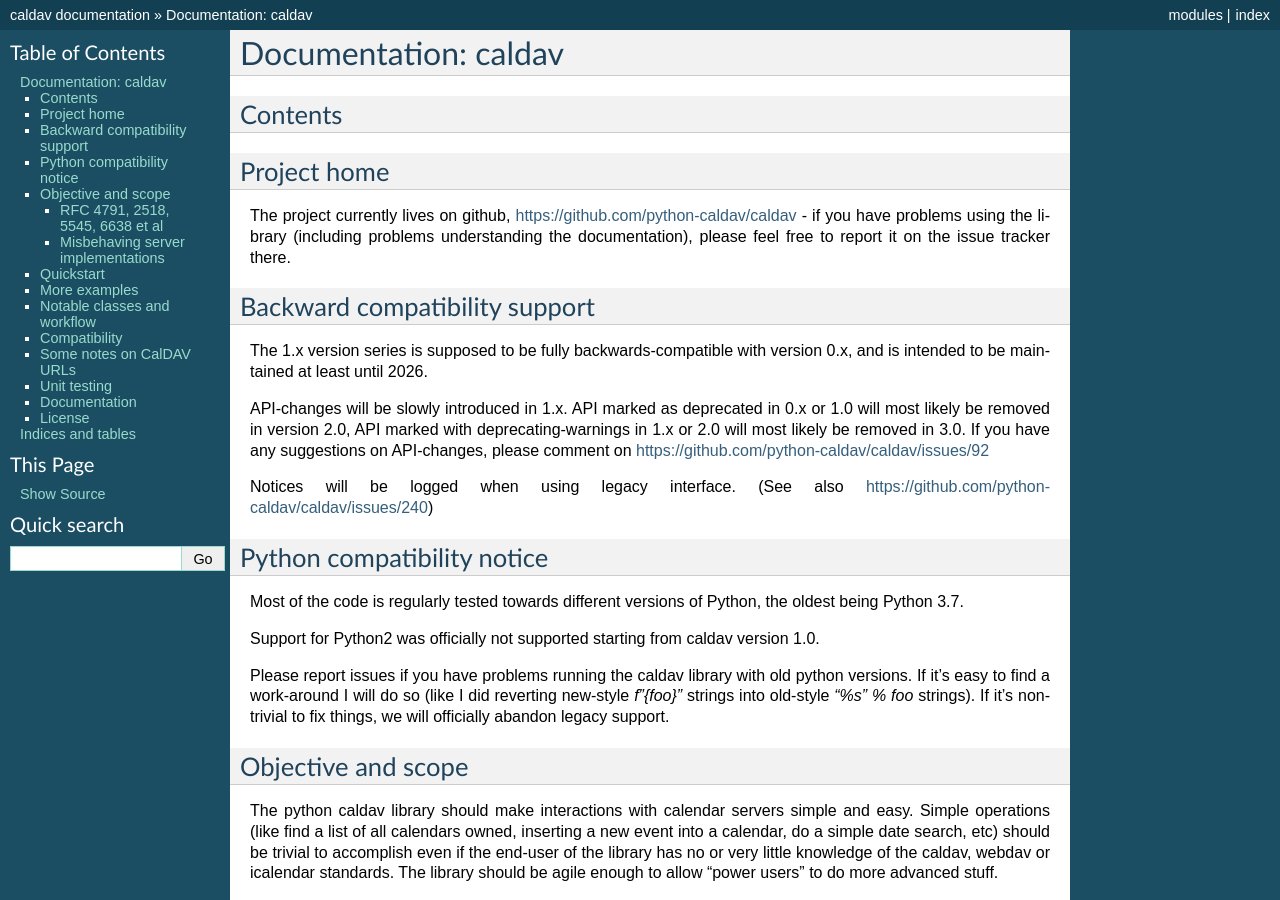
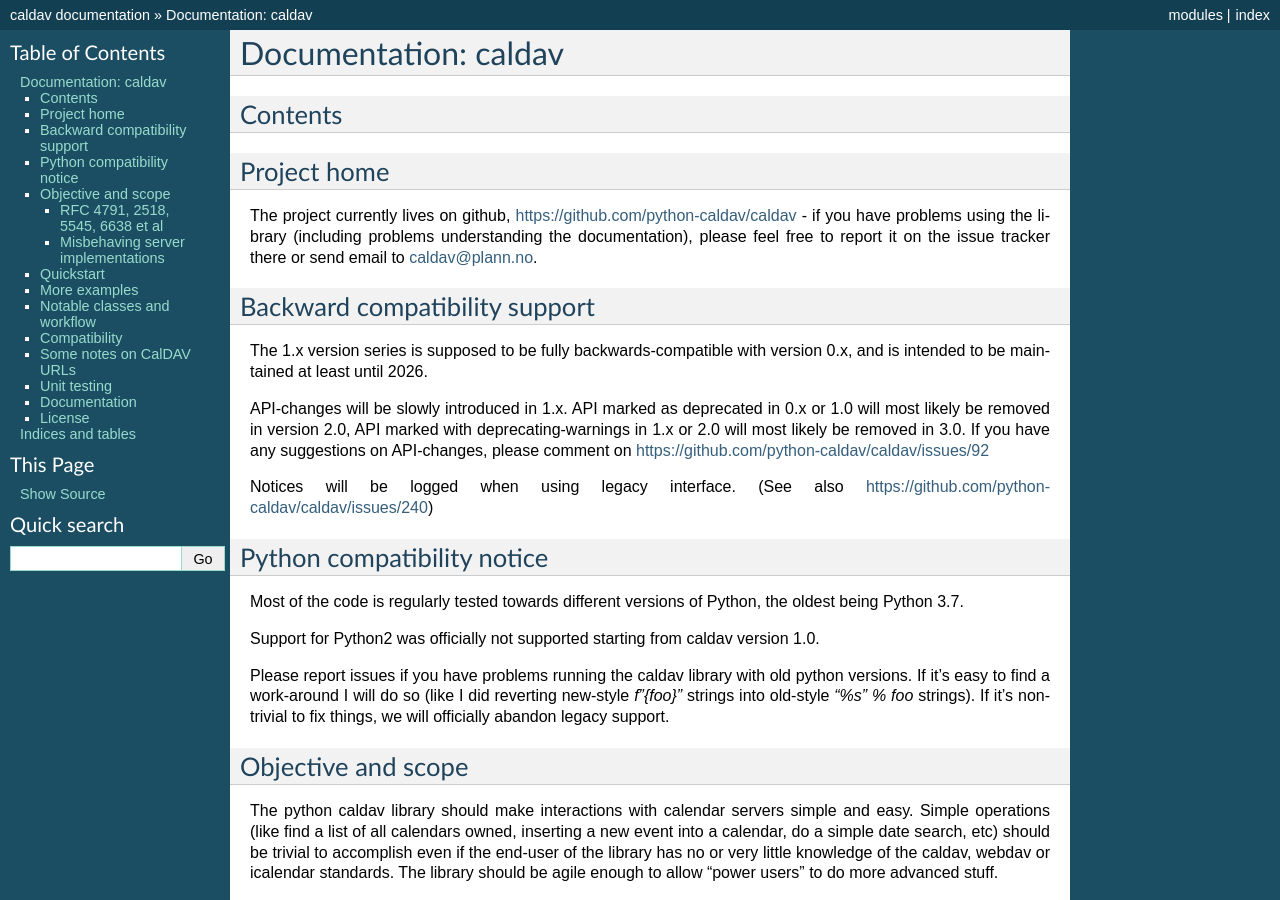
Before and after one commit to python-caldav/caldav, a Sphinx documentation site: the page built from docs/source/index.rst, in a window 1280 px wide and 900 px high. Built offline with Sphinx 7.4.7, drawn with Linux system fonts in a browser that asks for light colours; pages that are not in the unit, such as notebooks, are missing from menus; the version number could not be read and is left out.

```diff
--- a/docs/source/index.rst
+++ b/docs/source/index.rst
@@ -19,7 +19,8 @@ Project home
 The project currently lives on github,
 https://github.com/python-caldav/caldav - if you have problems using
 the library (including problems understanding the documentation),
-please feel free to report it on the issue tracker there.
+please feel free to report it on the issue tracker there or send email
+to caldav@plann.no.
 
 Backward compatibility support
 ==============================
```
Also changed, not shown: CHANGELOG.md (+5 -0 lines), .readthedocs.yaml, 1 other file.
